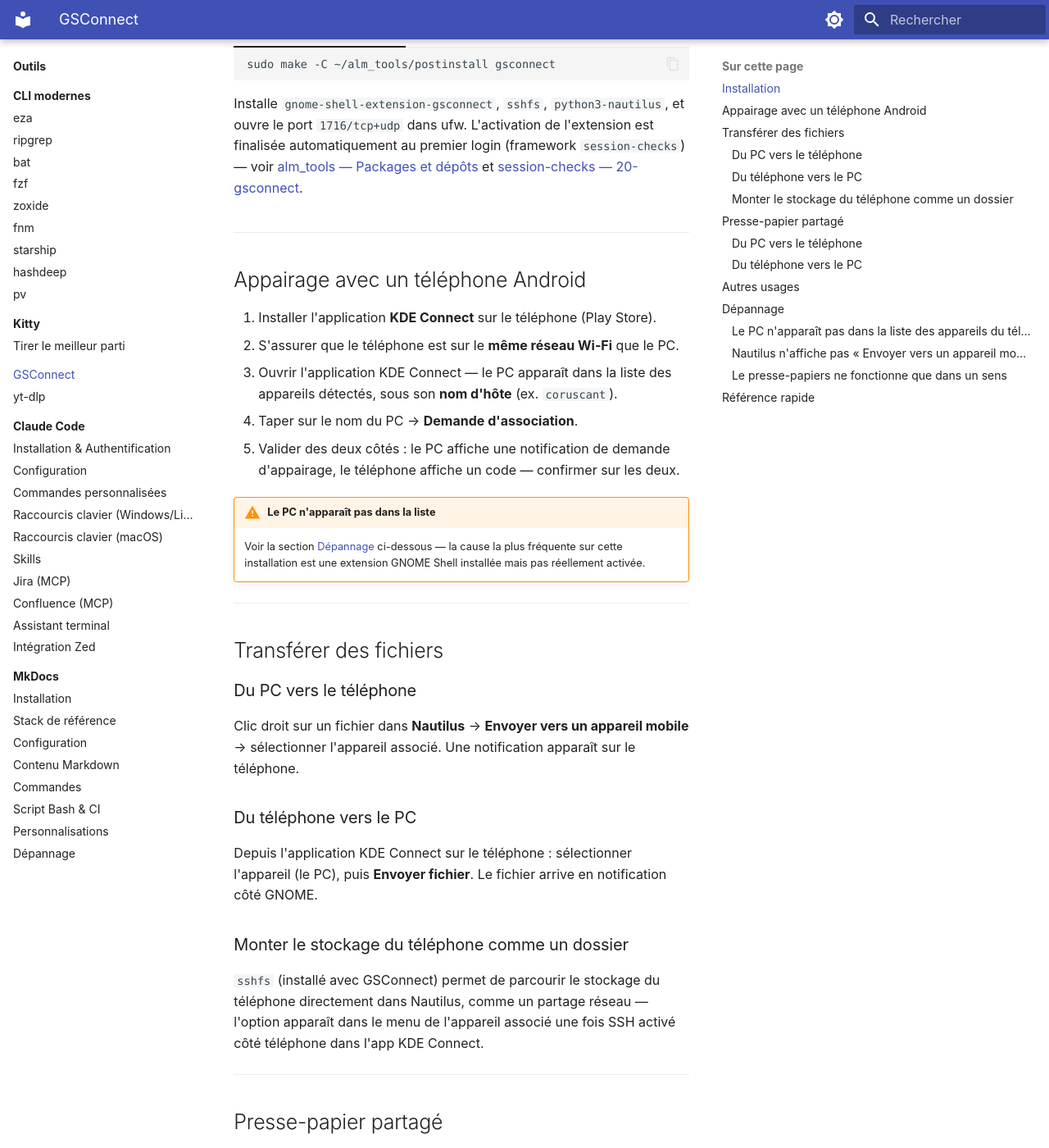
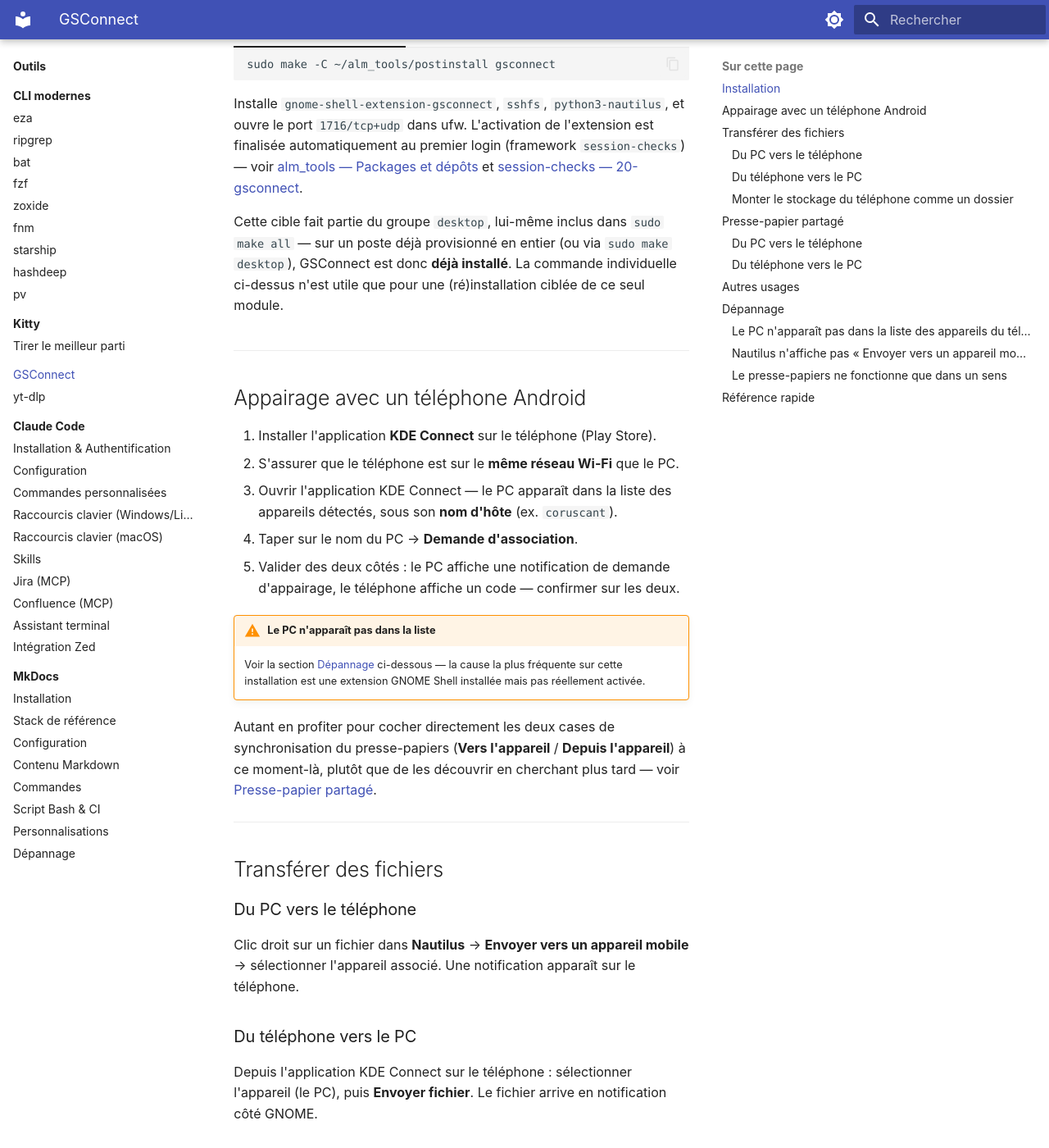
Before and after one commit to namnetes/alm_notes, an MkDocs documentation site: the page built from docs/outils/gsconnect.md, in a window 1280 px wide and 1400 px high, scrolled down 544 px. Shown: the whole window at 82% size. Built offline with MkDocs 1.6.1 and Material for MkDocs 9.7.7, drawn with Linux system fonts in a browser that asks for light colours.

Commit message:
docs(outils): clarify gsconnect make target scope and pairing tip
Note that the gsconnect make target is already covered by `make
desktop`/`make all` on a fully provisioned machine, and suggest
enabling both clipboard-sync checkboxes right at pairing time instead
of discovering the requirement later.

````diff
--- a/docs/outils/gsconnect.md
+++ b/docs/outils/gsconnect.md
@@ -28,6 +28,12 @@ Android sur le même réseau local, sans passer par le cloud.
     et
     [session-checks — 20-gsconnect](../systeme/ubuntu/alm_tools/postinstall/session-checks.md#le-controle-20-gsconnect).
 
+    Cette cible fait partie du groupe `desktop`, lui-même inclus dans
+    `sudo make all` — sur un poste déjà provisionné en entier (ou via `sudo
+    make desktop`), GSConnect est donc **déjà installé**. La commande
+    individuelle ci-dessus n'est utile que pour une (ré)installation ciblée
+    de ce seul module.
+
 === "Manuelle"
     ```bash
     sudo apt install gnome-shell-extension-gsconnect sshfs python3-nautilus
@@ -56,6 +62,11 @@ Android sur le même réseau local, sans passer par le cloud.
     Voir la section [Dépannage](#depannage) ci-dessous — la cause la plus
     fréquente sur cette installation est une extension GNOME Shell
     installée mais pas réellement activée.
+
+Autant en profiter pour cocher directement les deux cases de
+synchronisation du presse-papiers (**Vers l'appareil** / **Depuis
+l'appareil**) à ce moment-là, plutôt que de les découvrir en cherchant plus
+tard — voir [Presse-papier partagé](#presse-papier-partage).
 
 ---
 
````
